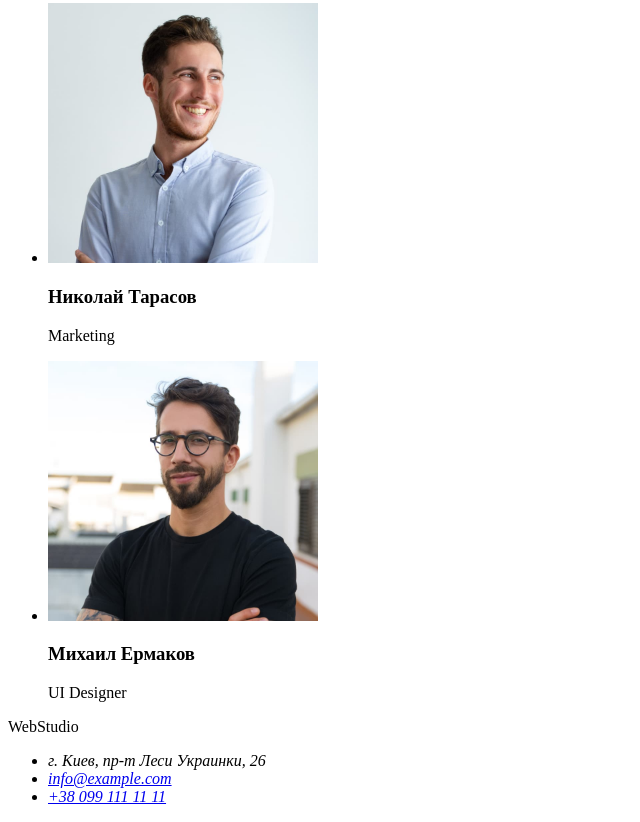
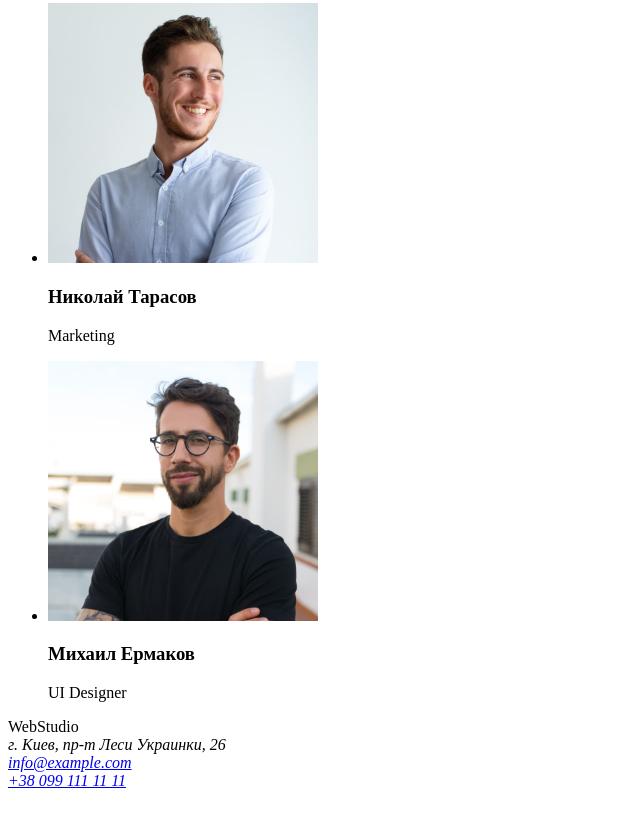
Before and after one commit to Mariia-Martyniuk/goit-markup-hw-02, a plain HTML site: page index.html in a window 1280 px wide. Shown: the part 2333-3155 px from the top of the page, without its empty margins (0-640 px from the left). After the commit the page ends 3131 px from the top, so only its background shows below. Drawn offline with Linux system fonts and the light colour scheme.

Commit message:
fix address

```diff
--- a/index.html
+++ b/index.html
@@ -150,11 +150,9 @@
     <footer>
       WebStudio
       <address>
-        <ul>
-          <li>г. Киев, пр-т Леси Украинки, 26</li>
-          <li><a href="mailto:info@example.com">info@example.com</a></li>
-          <li><a href="tel:+380991111111">+38 099 111 11 11</a></li>
-        </ul>
+        г. Киев, пр-т Леси Украинки, 26 <br />
+        <a href="mailto:info@example.com">info@example.com</a> <br />
+        <a href="tel:+380991111111">+38 099 111 11 11</a>
       </address>
     </footer>
   </body>
```
Also changed, not shown: css/styles.css (added), portfolio.html (added).
